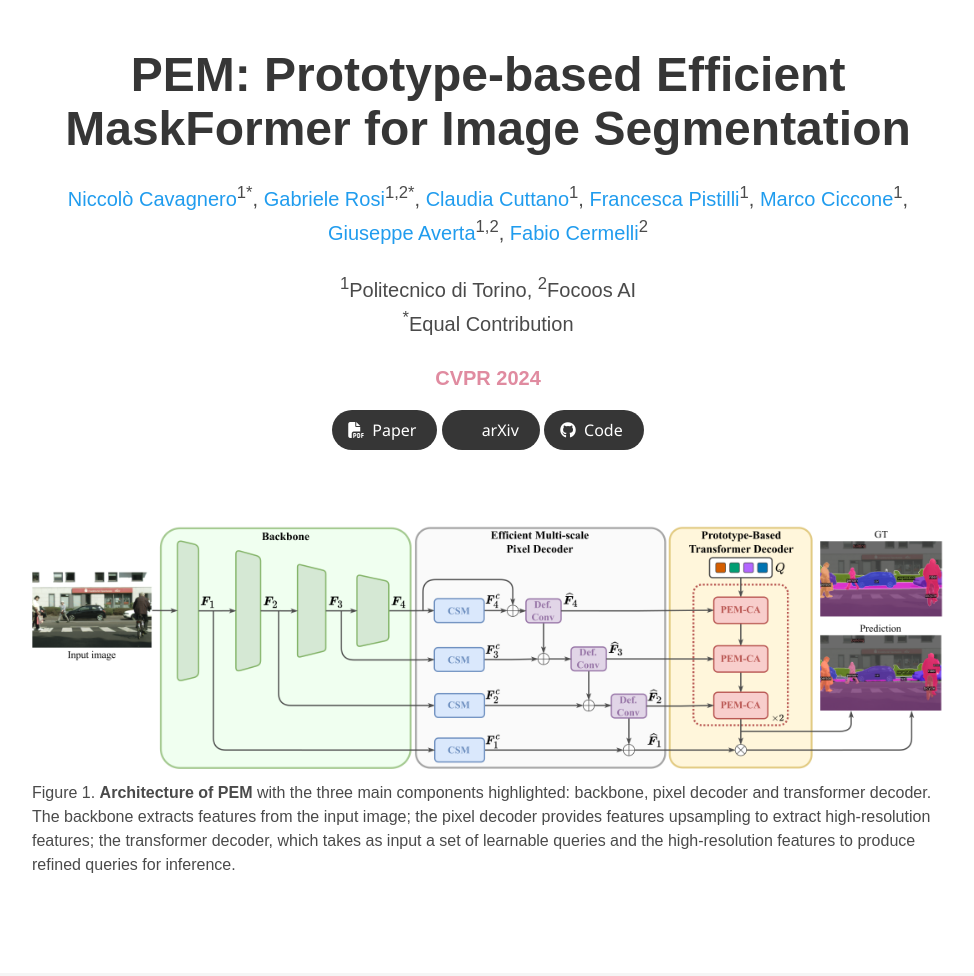
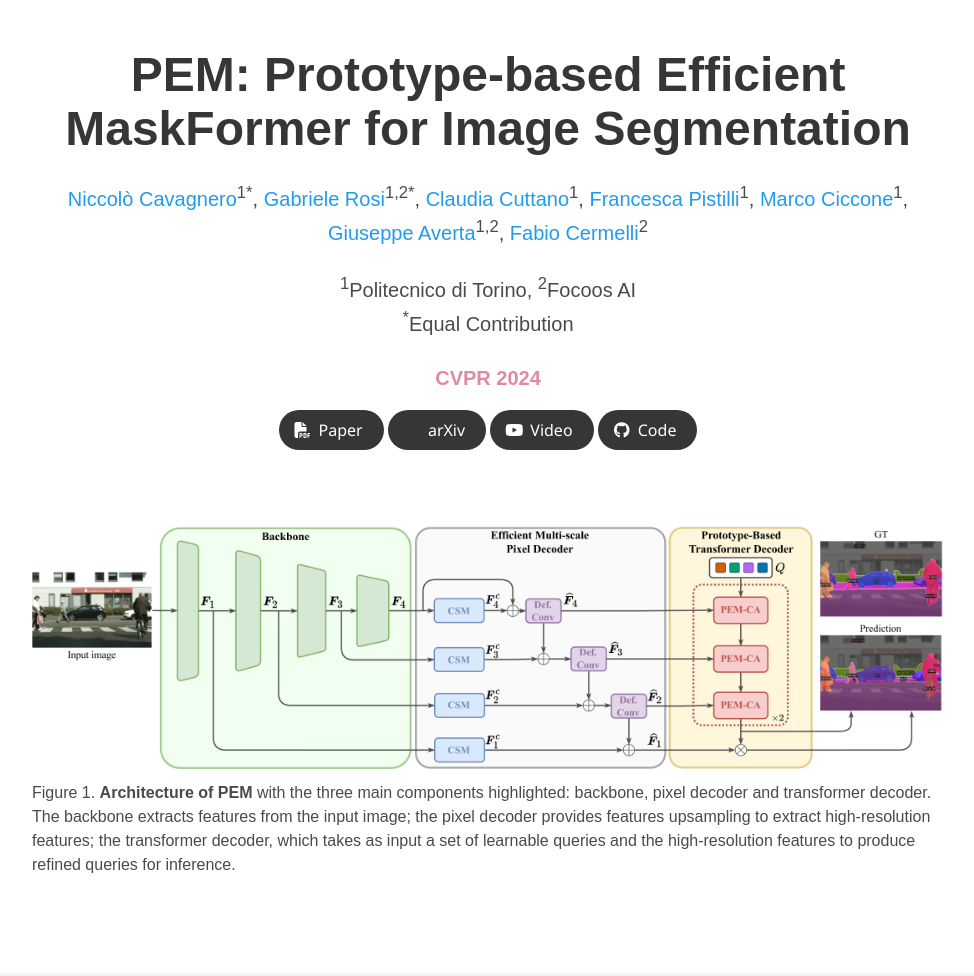
Before and after one commit to NiccoloCavagnero/PEM, a plain HTML site: page index.html in a window 1280 px wide. Shown: the top 976 px of the page, without its empty margins (152-1126 px from the left). Drawn offline with nearby package versions, Linux system fonts and the light colour scheme; some icons are missing; a web font is replaced by a local one.

Commit message:
Added youtube video link

```diff
--- a/index.html
+++ b/index.html
@@ -100,6 +100,16 @@
                       <i class="ai ai-arxiv"></i>
                   </span>
                   <span>arXiv</span>
+                </a>
+              </span>
+              <!-- Video Link. -->
+              <span class="link-block">
+                <a href="https://www.youtube.com/watch?v=rfQMtFrUas4"
+                   class="external-link button is-normal is-rounded is-dark">
+                  <span class="icon">
+                      <i class="fab fa-youtube"></i>
+                  </span>
+                  <span>Video</span>
                 </a>
               </span>
               <span class="link-block">
```
Also changed, not shown: 1 other file.
